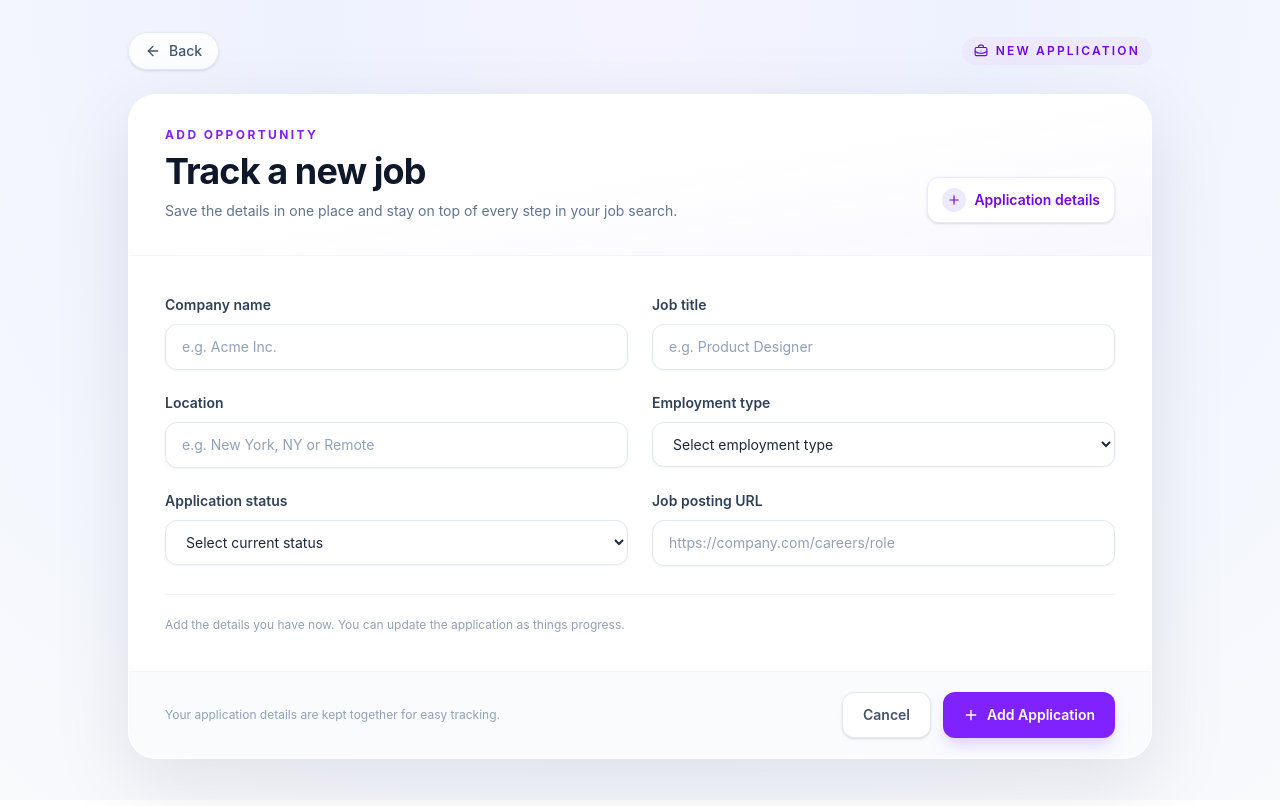
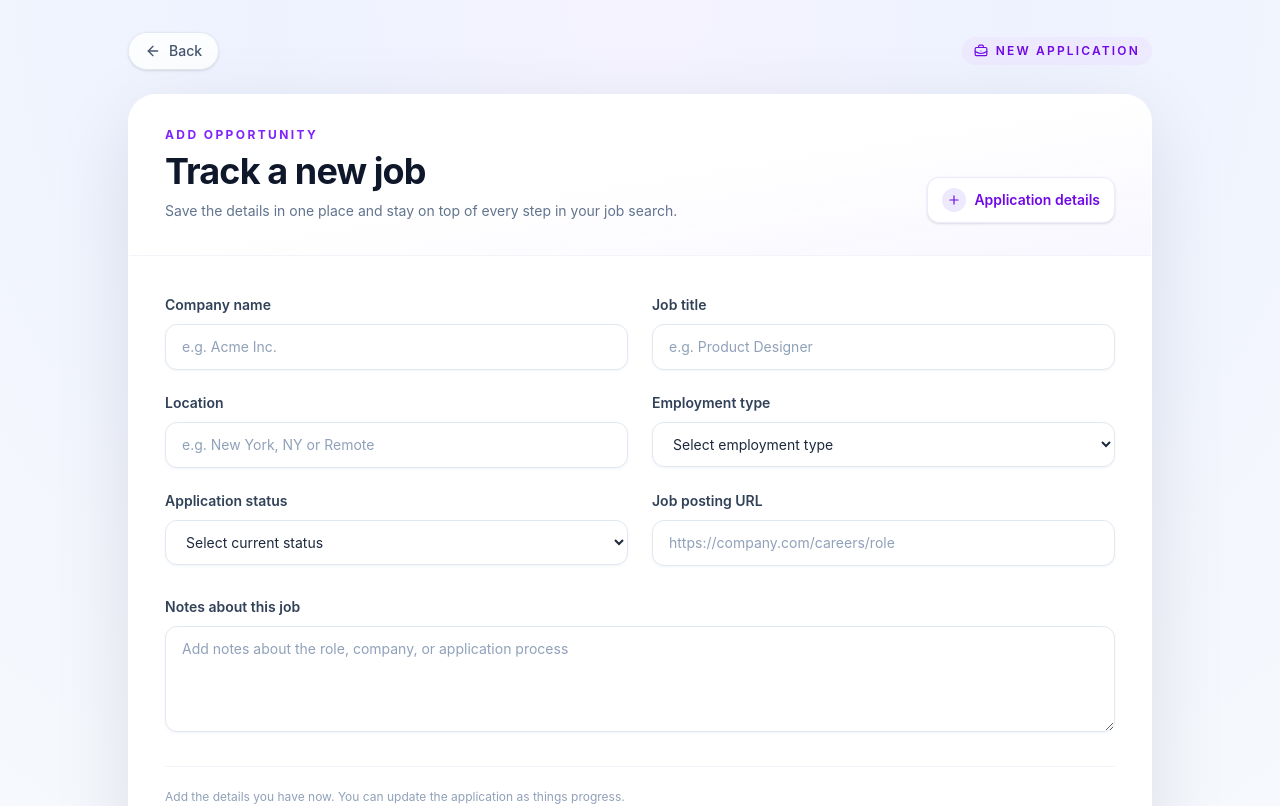
Before and after one commit to femight05/JobFlow, a React (Vite) app: page /add-application in a window 1280 px wide. Shown: the top 806 px of the page. Built offline with nearby package versions, Linux system fonts and the light colour scheme.

Commit message:
Update: Add note input to the application form

```diff
--- a/src/components/ApplicationForm.tsx
+++ b/src/components/ApplicationForm.tsx
@@ -148,6 +148,23 @@ const ApplicationForm = () => {
         </div>
       </div>
 
+      <div>
+        <label className={labelClassName} htmlFor="note">
+          Notes about this job
+        </label>
+        <textarea
+          id="note"
+          name="note"
+          rows={4}
+          placeholder="Add notes about the role, company, or application process"
+          value={formData.note || ""}
+          onChange={(e) =>
+            setFormData((prev) => ({ ...prev, note: e.target.value }))
+          }
+          className={inputClassName}
+        />
+      </div>
+
       <p className="border-t border-slate-100 pt-5 text-xs leading-5 text-slate-400">
         Add the details you have now. You can update the application as things
         progress.
```
